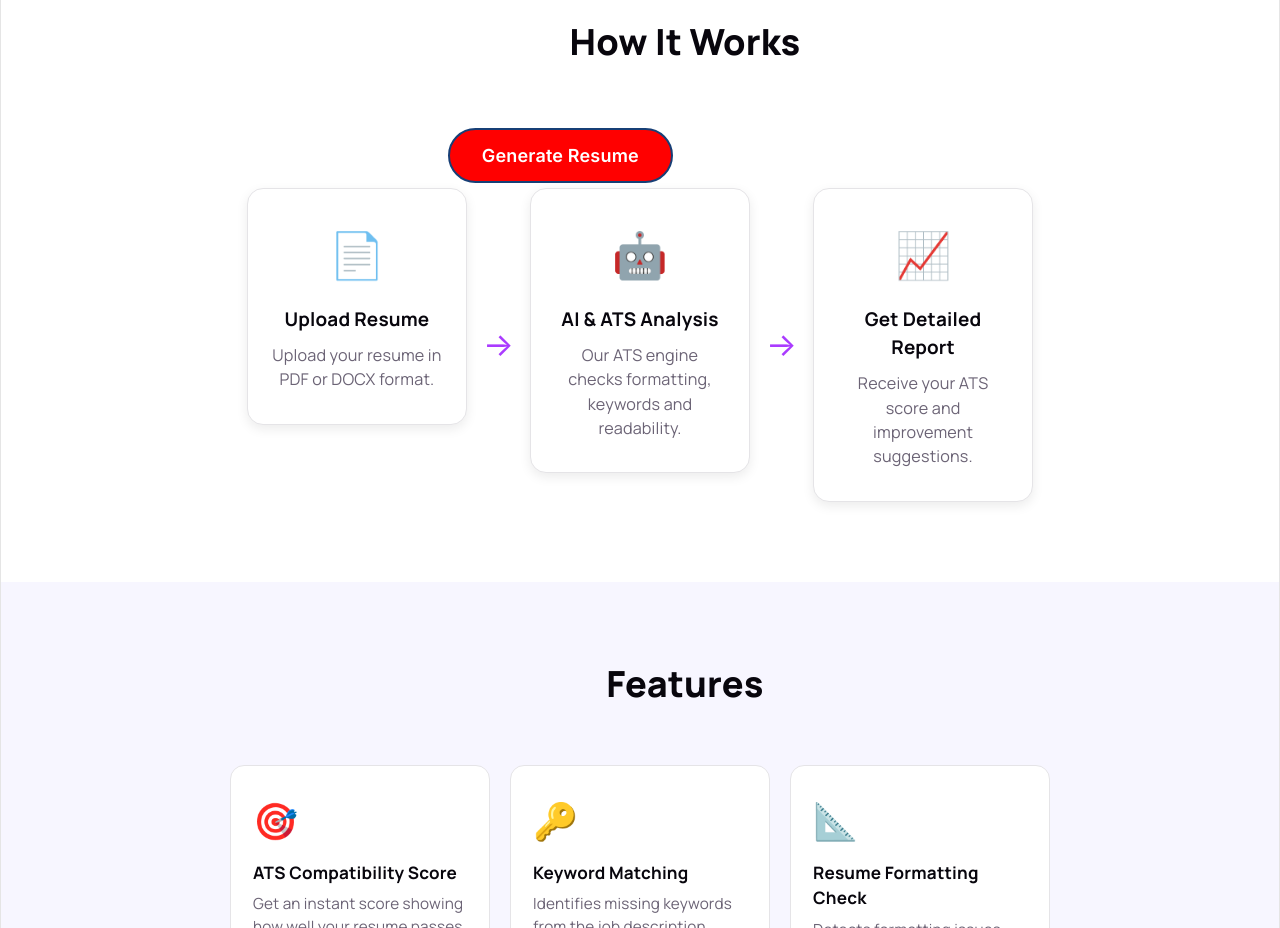
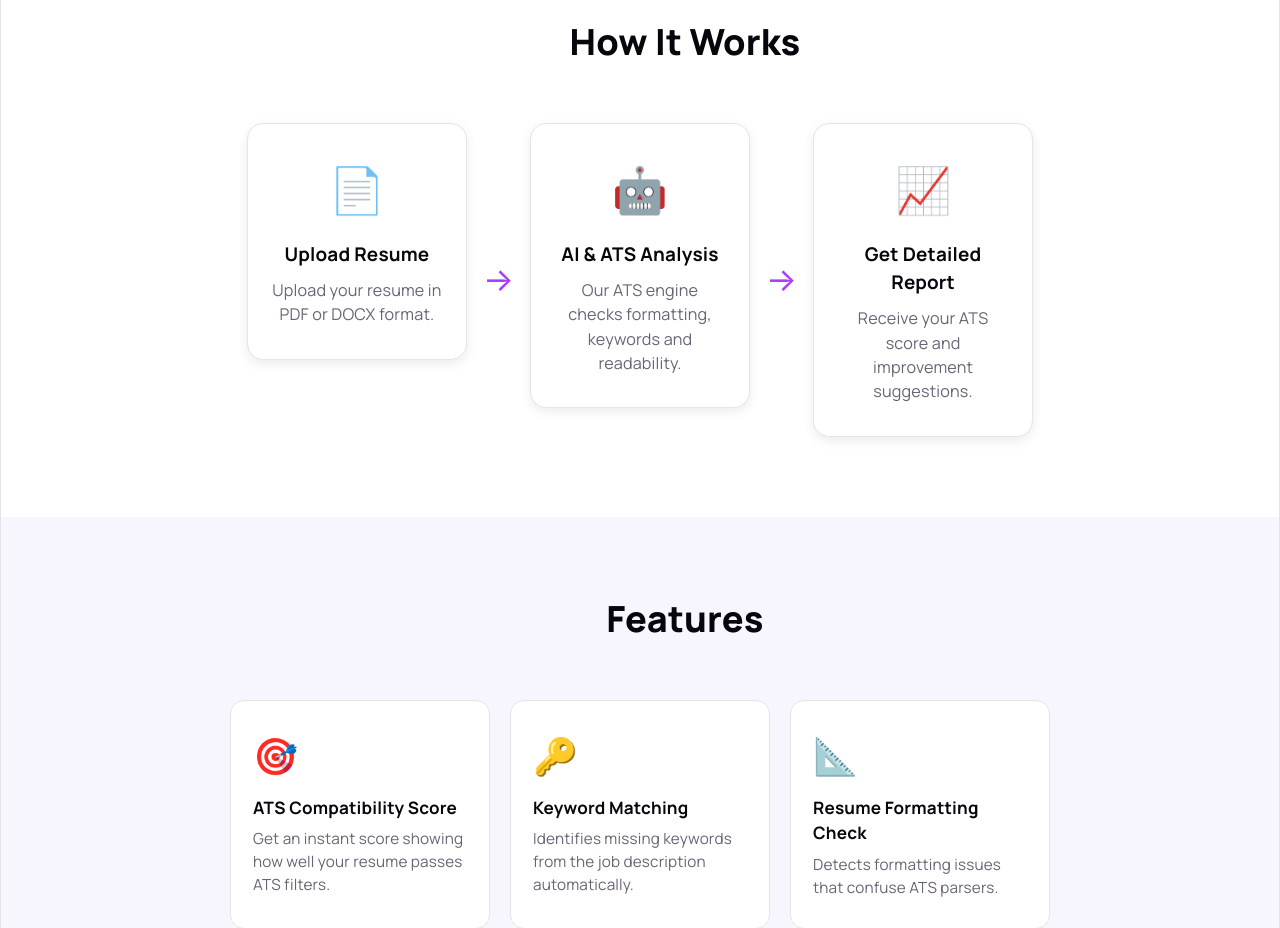
Before and after one commit to sidkaushikkk/ATS-Tracker, a React (Vite) app in the folder ats-tracker/: page / in a window 1280 px wide. Shown: the part 980-1908 px from the top of the page. Built offline with nearby package versions, Linux system fonts and the light colour scheme.

Commit message:
Refactored home sections

```diff
--- a/ats-tracker/src/components/HomeSections/HomeSections.css
+++ b/ats-tracker/src/components/HomeSections/HomeSections.css
@@ -692,9 +692,3 @@
     width: 100%;
   }
 }
-
-
-.lol{
-  position: relative;
-  background-color: red;
-}
--- a/ats-tracker/src/components/HomeSections/HowItWorks.jsx
+++ b/ats-tracker/src/components/HomeSections/HowItWorks.jsx
@@ -1,5 +1,4 @@
 import "./HomeSections.css";
-import { Link } from "react-router-dom";
 
 function HowItWorks() {
   const steps = [
@@ -23,8 +22,6 @@ function HowItWorks() {
   return (
     <section className="hs-section hs-section-first">
       <h2 className="hs-heading">How It Works</h2>
-             <button className="lol"><Link to="/analyzations-page">Generate Resume</Link> </button> <Link to="/generate-resume">Generate Resume</Link>
-
 
       <div className="hiw-steps">
         {steps.map((step, i) => (
```
